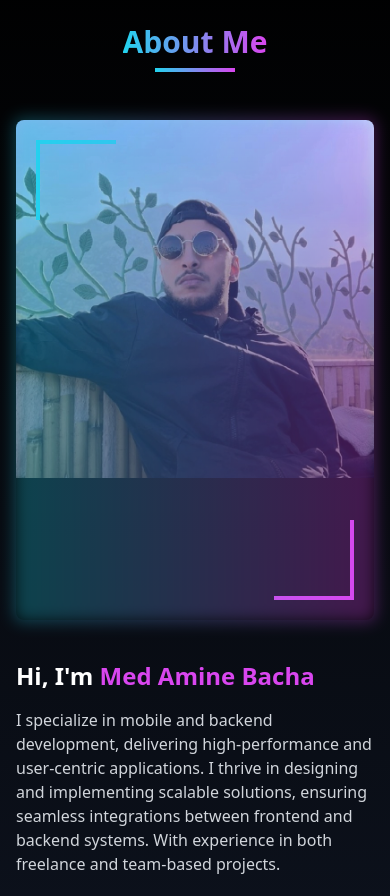
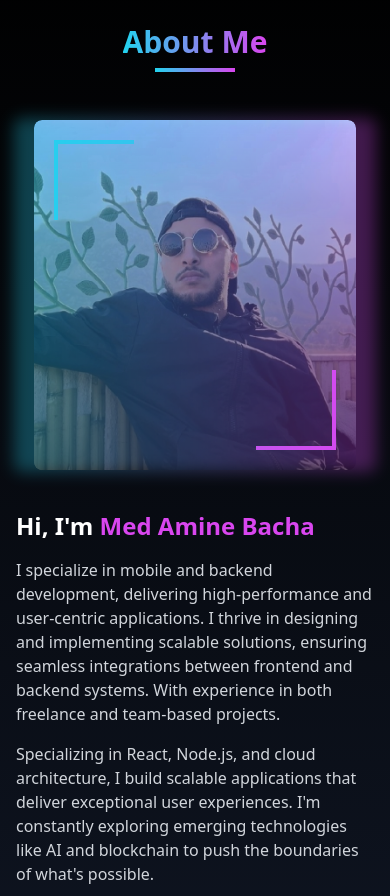
Before and after one commit to BachaMedAmine/Portfolio, a Next.js app: page / in a window 390 px wide. Shown: the part 900-1796 px from the top of the page. Built offline with nearby package versions, Linux system fonts and the light colour scheme.

Commit message:
Fixed image scaling issue in mobile view

```diff
--- a/components/about.tsx
+++ b/components/about.tsx
@@ -35,13 +35,13 @@ export default function About() {
             transition={{ duration: 0.6, delay: 0.2 }}
             className="relative"
           >
-            <div className="relative h-[500px] w-full md:h-[500px] rounded-lg overflow-hidden">
+           <div className="relative w-[90%] max-w-[350px] mx-auto h-[350px] sm:h-[400px] md:h-[500px] rounded-lg overflow-hidden">
                      <Image
-                  src="/portfolio.jpeg" // Use the correct path
-                  alt="Developer Portrait"
-                  width={800} // Set appropriate width
-                  height={500} // Set appropriate height
-                  className="object-cover"
+                    src="/portfolio.jpeg"
+                    alt="Developer Portrait"
+                    layout="fill" // Ensures the image fills the div properly
+                    objectFit="cover" // Keeps the correct aspect ratio
+                    className="rounded-lg"
                 />
               <div className="absolute inset-0 bg-gradient-to-t from-black/70 to-transparent"></div>
 
```
